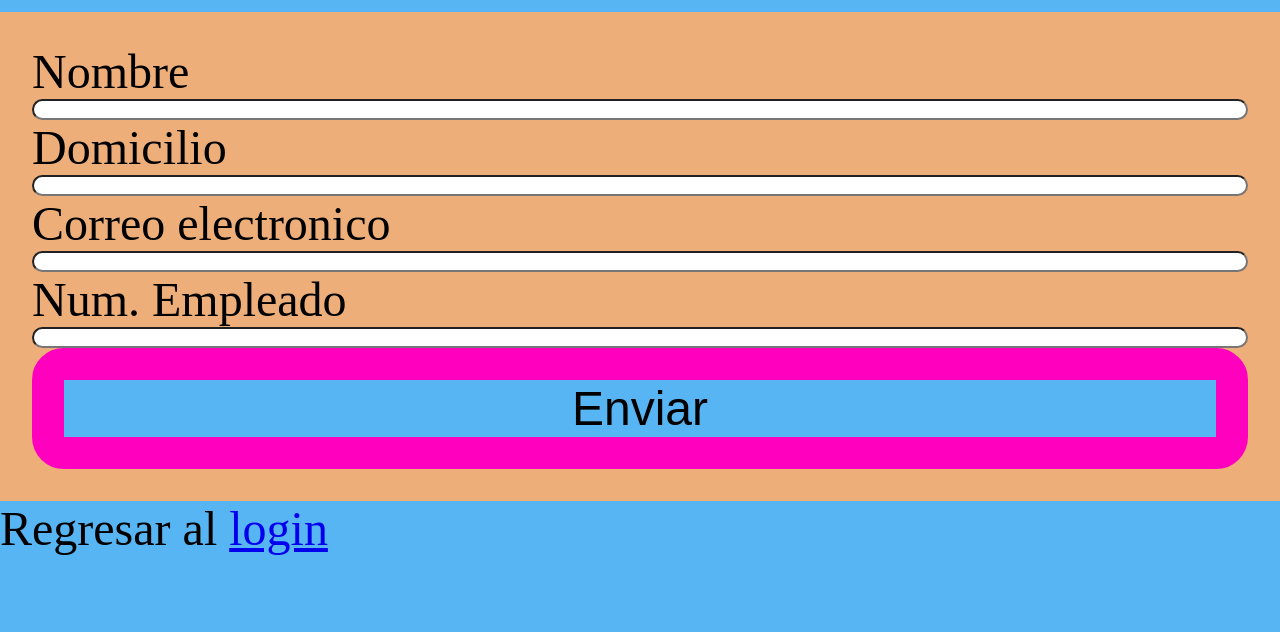
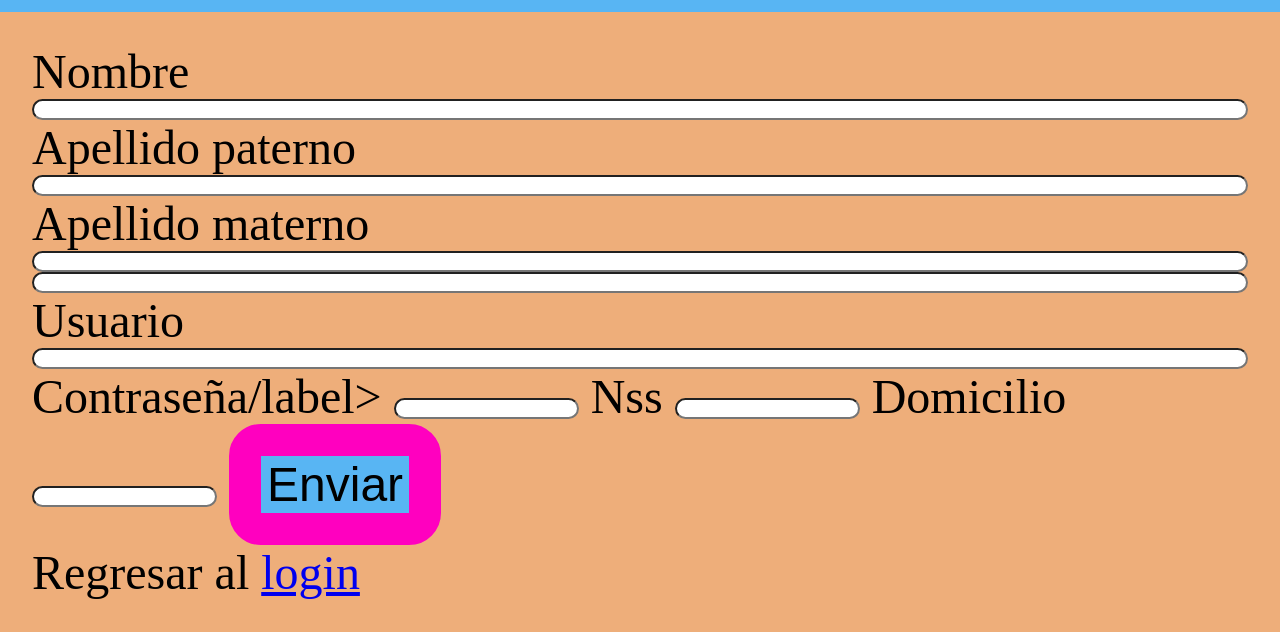
Before and after one commit to EAntonioFH/IS-practica, a plain HTML site: page pages/registro.html in a window 1280 px wide. Shown: the part 635-1267 px from the top of the page. Before the commit the page ends 1191 px from the top, so only its background shows below. Drawn offline with Linux system fonts and the light colour scheme.

Commit message:
modifica los campos de entrada del usuario

```diff
--- a/pages/registro.html
+++ b/pages/registro.html
@@ -36,14 +36,24 @@
                 <label for="nombre">Nombre</label>
                 <input type="text" id="nombre" class="entrada">
 
+                <label for="apellidoPaterno">Apellido paterno</label>
+                <input type="text" id="apellidoPaterno" class="entrada">
+
+                <label for="apellidoMaterno">Apellido materno</label>
+                <input type="text" id="apellidoMaterno" class="entrada">
+                <input type="text" id="nombre" class="entrada">
+
+                <label for="usuario">Usuario</label>
+                <input type="text" id="usuario" class="entrada">
+
+                <label for="password">Contraseña/label>
+                <input type="text" id="password" class="entrada">
+
+                <label for="nss">Nss</label>
+                <input type="text" id="nss" class="entrada">
+
                 <label for="domicilio">Domicilio</label>
                 <input type="text" id="domicilio" class="entrada">
-
-                <label for="correo">Correo electronico</label>
-                <input type="text" id="correo" class="entrada">
-
-                <label for="idEmp">Num. Empleado</label>
-                <input type="text" id="idEmp" class="entrada">
 
                 <button type="submit" id="enviar"> Enviar </button>
             </form>
```
Also changed, not shown: js/supabase.js (added, +8 -0 lines).
